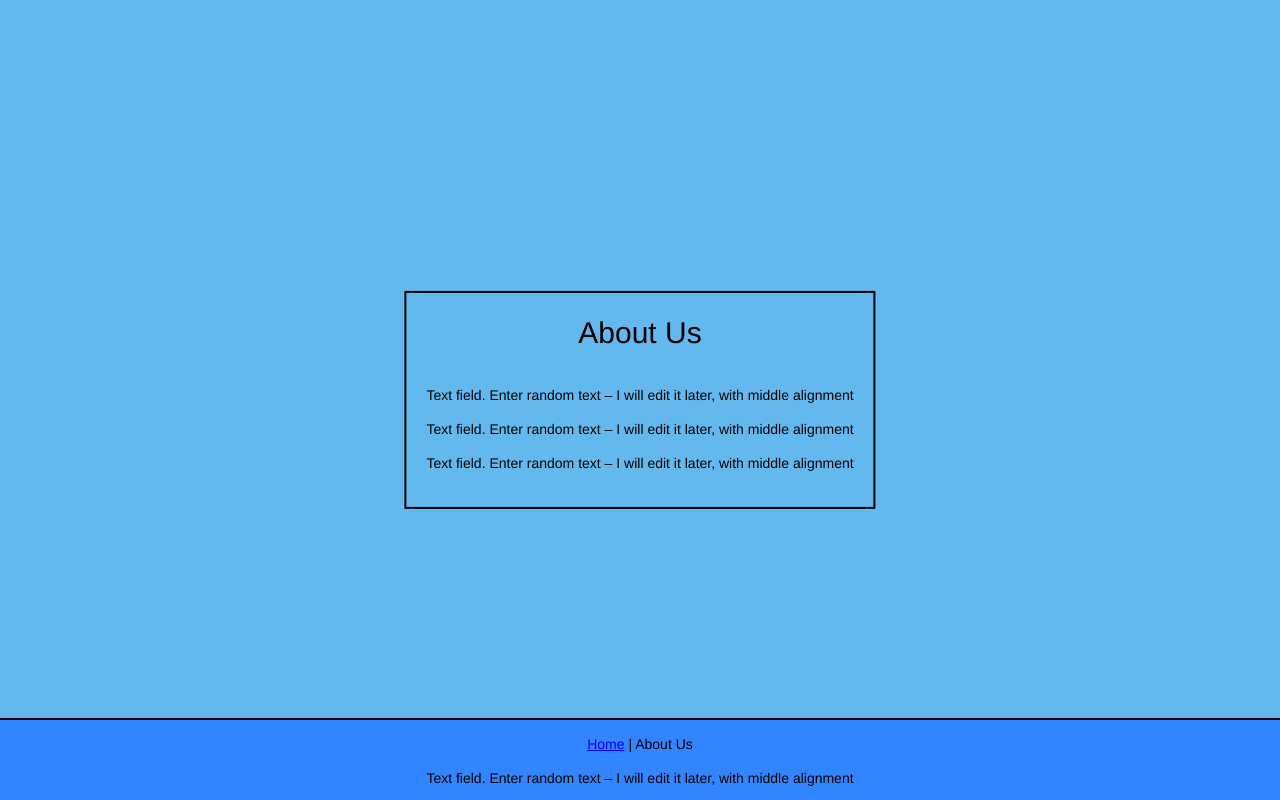
After one commit to wardlawp/VenueWebsite, a PHP site: page /about.php in a window 1280 px wide. The commit adds this page. Run offline with PHP 8.4, Linux system fonts and the light colour scheme; data that the repository does not hold is empty; some libraries are stand-ins or nearby versions.

Commit message:
Modified front page, value labels, added direction button, added about page, added venue page, other misc.

```diff
--- /dev/null
+++ b/about.php
@@ -0,0 +1,33 @@
+<html>
+	<!-- This document is commented in detail as per customer's requirements -->
+	<head>
+		<!-- Includes (JQuery) -->
+		<script src="https://ajax.googleapis.com/ajax/libs/jquery/1.12.0/jquery.min.js"></script>
+		<script src="https://code.jquery.com/ui/1.11.3/jquery-ui.min.js"></script>
+		<meta name="home_lat" content="<?php echo $homeLat?>">
+		<meta name="home_long" content="<?php echo $homeLong ?>">
+		<!-- Includes (Our custom JS) -->
+		<script src="venue.js"></script>
+		<!-- Includes (Our custom CSS) -->
+		<link href="style.css" rel="stylesheet" type="text/css">
+		<title>Venue Site</title>
+	</head>
+	<body style="background-color: #63b8ee;">
+
+		<div class="AboutContent" style="border: 2px solid #000000; padding: 20px; ">
+			<h1 style="text-align: center;">About Us</h1>
+			<br>
+			<p style="text-align: center;">Text field. Enter random text – I will edit it later, with middle alignment </p>
+			<p style="text-align: center;">Text field. Enter random text – I will edit it later, with middle alignment </p>
+			<p style="text-align: center;">Text field. Enter random text – I will edit it later, with middle alignment </p>
+
+		</div>
+		<div class="BottomBar" >
+
+			<p> <a href="home.php">Home</a> | About Us</p>
+			<p>
+				Text field. Enter random text – I will edit it later, with middle alignment
+			</p>
+		</div>
+	</body>
+</html>
--- a/style.css
+++ b/style.css
@@ -10,15 +10,31 @@ h1 {
 
 }
 
-h2 {
+.description {
+}
+
+.description em {
+  font-weight: bold;
+  text-decoration: underline;
+}
+
+.VenueLink {
     font-family: 'Helvetica Neue', Helvetica, Arial, sans-serif;
     font-size: 18px;
-    text-decoration: underline;
     font-style: normal;
     font-variant: normal;
     font-weight: 500;
     line-height: 15.4px;
 }
+
+.VenueLink:visited {
+    text-decoration: none;
+}
+
+.VenueLink:hover {
+    text-decoration: underline;
+}
+
 
 p {
     font-family: 'Helvetica Neue', Helvetica, Arial, sans-serif;
@@ -101,6 +117,21 @@ p {
   background-color:#005ce6;
 }
 
+.BottomBar{
+  border-top: 2px solid #000000;
+  width:100%;
+  line-height: 10;
+  height:80px;
+  left: 0px;
+  float:left;
+  position: fixed;
+  bottom: 0px;
+  z-index: 1;
+  text-align: center;
+  background-color:#3385ff;
+
+}
+
 .LeftBar{
     position: fixed;
     top: 0px;
@@ -121,6 +152,14 @@ p {
     height:100%;
 }
 
+
+.AboutContent{
+	position: absolute;
+	top: 50%;
+	left: 50%;
+	transform: translate(-50%, -50%);
+}
+
 .venue {
     background: #1a75ff;
     margin-top: 10px;
--- a/venue.js
+++ b/venue.js
@@ -20,9 +20,11 @@ function initMap() {
 		var lat =  parseFloat(vals[0]);
 		var lng =  parseFloat(vals[1]);
 		var name =  vals[2];
+		var number =  vals[3];
 
 		markers.push( new google.maps.Marker({
 			position: {"lat": lat, "lng": lng},
+			icon: 'http://chart.apis.google.com/chart?chst=d_map_pin_letter&chld=' + number + '|FF0000|000000',
 			map: map,
 			title: name
 		}));
```
Also changed, not shown: home.php (added, +126 -0 lines), index.php (+11 -60 lines), venue.php (added, +45 -0 lines).
